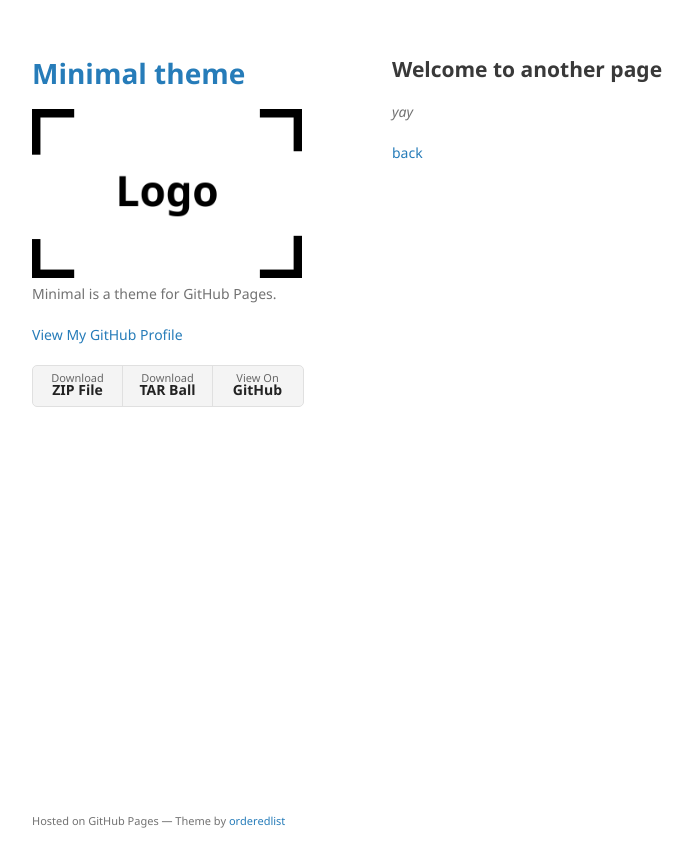
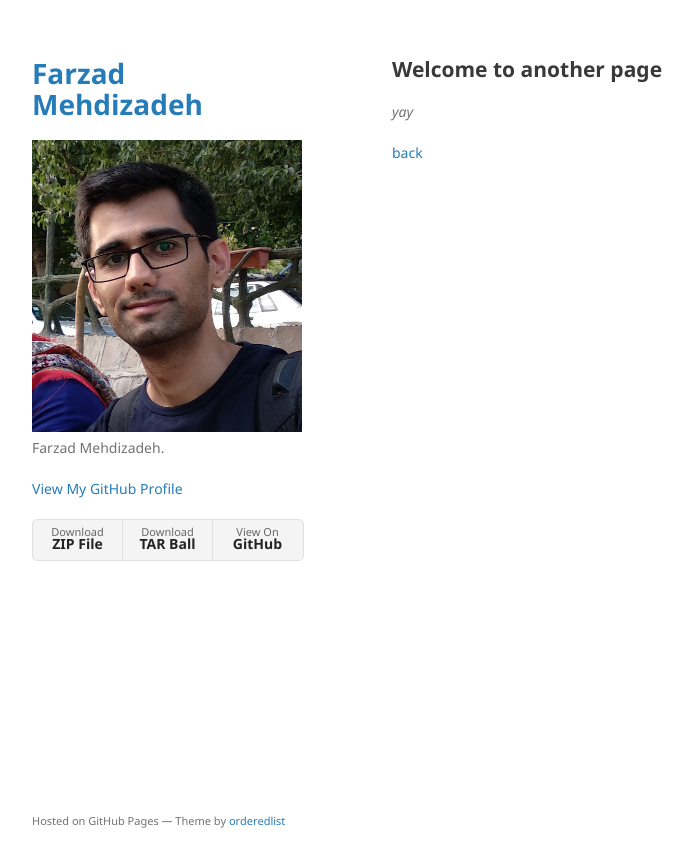
Before and after one commit to simplyfarzad/simplyfarzad.github.io, a Jekyll site: the page built from another-page.md, in a window 1280 px wide. Shown: the top 867 px of the page, without its empty margins (178-871 px from the left). Built offline with Jekyll 4.4.1, drawn with Linux system fonts in a browser that asks for light colours; our own code applies the rules of GitHub Pages for plain Markdown files.

Commit message:
name and logo

```diff
--- a/_config.yml
+++ b/_config.yml
@@ -1,6 +1,6 @@
-title: Minimal theme
-logo: /assets/img/logo.png
-description: Minimal is a theme for GitHub Pages.
+title: Farzad Mehdizadeh
+logo: /assets/img/avatar.jpg
+description: Farzad Mehdizadeh.
 show_downloads: true
 google_analytics:
 theme: jekyll-theme-minimal
```
Also changed, not shown: assets/img/avatar.jpg (added).
